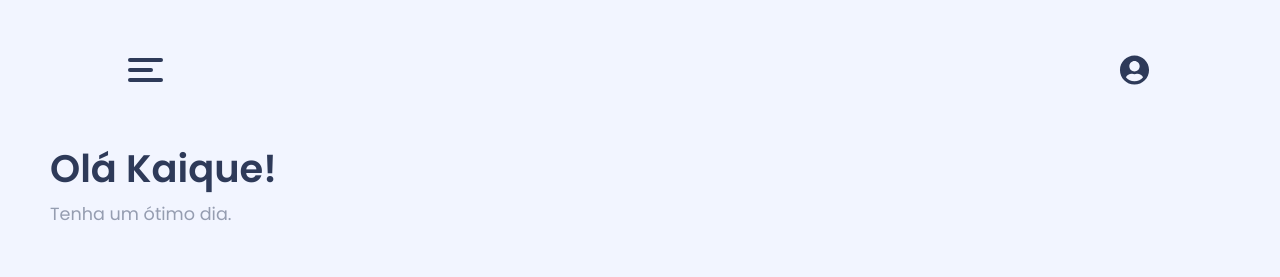
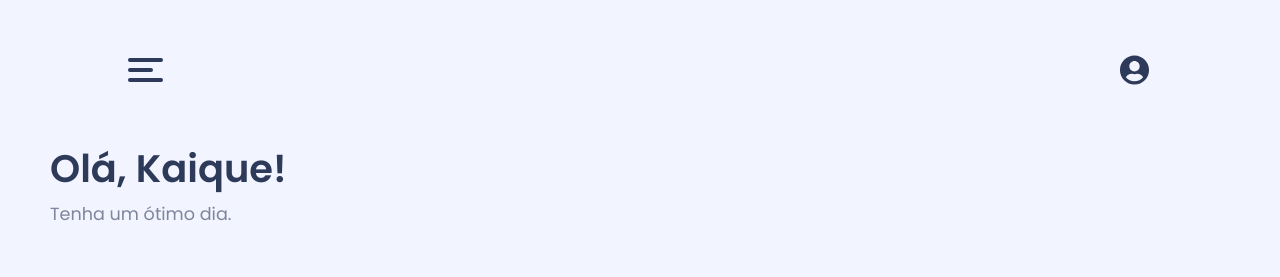
Before and after one commit to while-kaique/estagio_jackexperts, a React (Vite) app in the folder project-jackexpert/: page / in a window 1280 px wide. Shown: the top 277 px of the page. Built offline with nearby package versions, Linux system fonts and the light colour scheme.

Commit message:
atualização de design + correção de bugs no header

```diff
--- a/project-jackexpert/src/components_css/Header.css
+++ b/project-jackexpert/src/components_css/Header.css
@@ -15,13 +15,15 @@
     align-items: center;
 
     margin: auto;
-    width: 80vw;
+    width: 100w;
     height: 140px;
 }
 .log_reg {
     cursor: pointer;
     width: 35px;
     height: 30px;
+
+    margin-right: 10vw;
 }
 .menuIcon {
     position: relative;
@@ -29,7 +31,7 @@
     width: 35px;
     height: 30px;
 
-
+    margin-left: 10vw;
 }
 
 .menu {
@@ -37,7 +39,10 @@
     top: 0;
     width: 100vw;
     height: 100vh;
-    background-color: rgba(0, 0, 0, 0.534);
+    transition: 1s;
+    background-color: transparent;
+
+    z-index: 10;
 }
 
 .menuIcon .bar1, .menuIcon .bar2, .menuIcon .bar3{
@@ -61,6 +66,15 @@
     top: calc(100% - 5px);
 }
 
+.menu.open{
+    background-color: rgba(0, 0, 0, 0.534);
+    transition: 1s;
+
+}
+.menu.close{
+    background-color: transparent;
+    transition: .3s;
+}
 .menu.open .mainMenu{
     position: absolute;
     transform: translateX(-100%);
@@ -70,7 +84,7 @@
     width: 80vw;
     height: 100vh;
 
-    animation: openMenu .4s forwards;
+    animation: openMenu .4s forwards ease;
     z-index: 2;
 }
 
@@ -82,14 +96,14 @@
     width: 80vw;
     height: 100vh;
 
-    animation: closeMenu .4s forwards;
+    animation: closeMenu .4s forwards ease;
     z-index: 2;
 }
 
 .menu .mainMenu {
     position: absolute;
     top: 0;
-    left: 0;
+    left: 100px;
     width: 70vw;
     height: 100vh;
     background-color: white;
--- a/project-jackexpert/src/components_css/Home.css
+++ b/project-jackexpert/src/components_css/Home.css
@@ -10,7 +10,7 @@ section.initInfo {
     font-size: 1.1rem;
     font-weight: 400;
 
-    color: #2e3a5979;
+    color: rgba(46, 58, 89, 0.596)
 
 }
 
--- a/project-jackexpert/src/pages/Home.jsx
+++ b/project-jackexpert/src/pages/Home.jsx
@@ -7,7 +7,7 @@ const Home = () => {
   return (
     <>
       <section className="initInfo">
-        <h1>Olá Kaique!</h1>
+        <h1>Olá, Kaique!</h1>
         <p>Tenha um ótimo dia.</p>
       </section>
 
```
